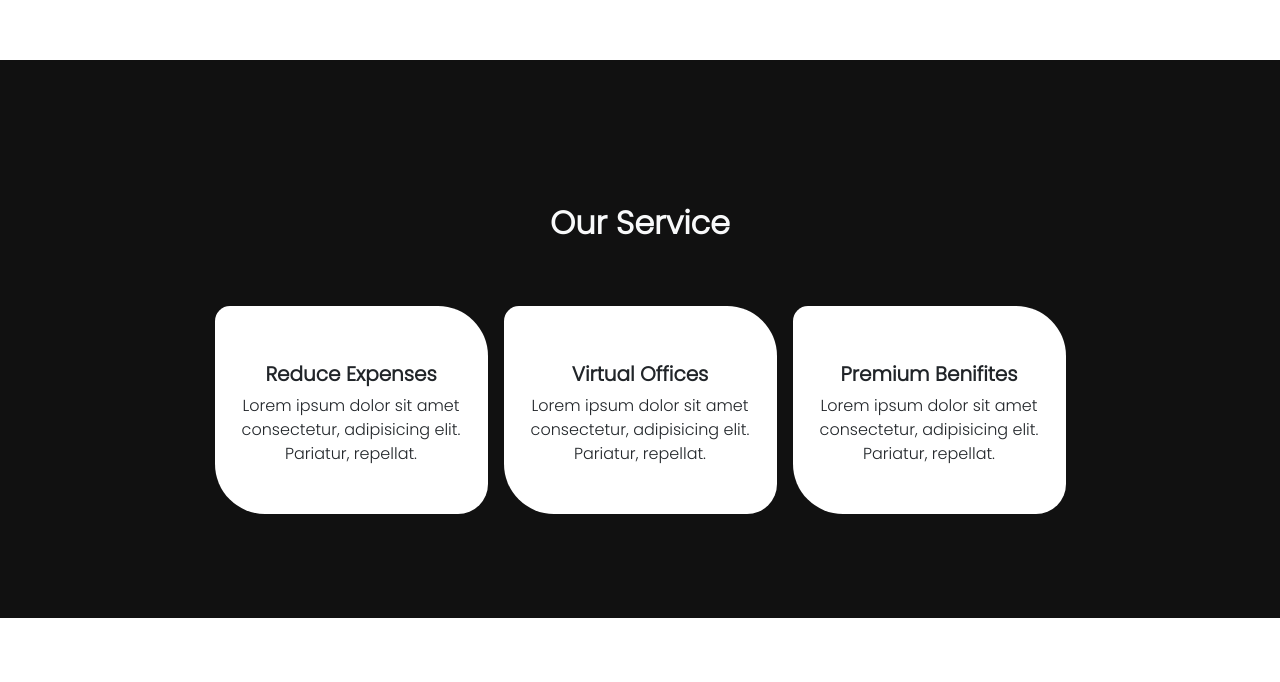
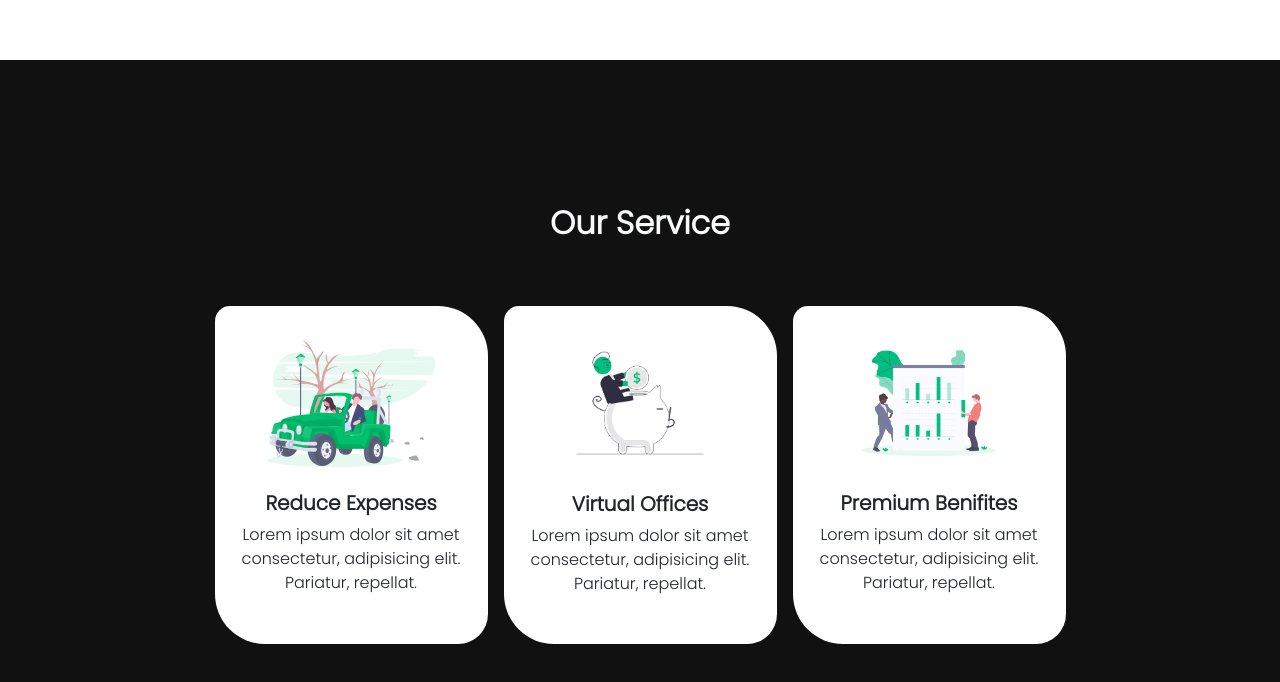
Before and after one commit to sohel22z/Adsin-bootstrap, a plain HTML site: page index.html in a window 1280 px wide. Shown: the part 2114-2796 px from the top of the page. Drawn offline with nearby package versions, Linux system fonts and the light colour scheme; the site is published under a folder, as on GitHub Pages, so addresses that start at the root find nothing.

Commit message:
Update index.html

```diff
--- a/index.html
+++ b/index.html
@@ -46,7 +46,7 @@
         <!-- HOME SHOWCASE -->
 
         <div class="mid">
-            <video class="embed-responsive" autoplay muted loop src="/assets/1.mp4"></video>
+            <video class="embed-responsive" autoplay muted loop src="assets/1.mp4"></video>
             <div class="hero text-center">
                 <h2 class="text-light display-4 fw-bold">Virtual Banking Made Easy</h2>
                 <p class="text-light display-6 mx-auto">Lorem ipsum dolor sit amet consectetur adipisicing elit.
@@ -70,7 +70,7 @@
                 <a class="text-light" href="#">Learn More</a>
             </div>
             <div class="img col-lg-6 col-md-6 col-lg-12 w-50 pt-5 pb-5">
-                <img class="img-fluid" src="./assets/1.svg" alt="" srcset="">
+                <img class="img-fluid" src="assets/1.svg" alt="" srcset="">
             </div>
         </div>
     </section>
@@ -102,17 +102,17 @@
             </div>
             <div class="row mx-auto justify-content-center align-content-center text-center container">
                 <div class="one col-lg-3 col-md-3 col-12 w-25 m-2">
-                    <img class="img-fluid w-75" src="/assets/1.svg" alt="">
+                    <img class="img-fluid w-75" src="assets/1.svg" alt="">
                     <h5 class="fw-bold pt-4">Reduce Expenses</h5>
                     <p>Lorem ipsum dolor sit amet consectetur, adipisicing elit. Pariatur, repellat.</p>
                 </div>
                 <div class="one col-lg-3 col-md-3 col-12 w-25 m-2">
-                    <img class="img-fluid w-75" src="/assets/2.png" alt="">
+                    <img class="img-fluid w-75" src="assets/2.png" alt="">
                     <h5 class="fw-bold pt-4">Virtual Offices</h5>
                     <p>Lorem ipsum dolor sit amet consectetur, adipisicing elit. Pariatur, repellat.</p>
                 </div>
                 <div class="one col-lg-3 col-md-3 col-12 w-25 m-2">
-                    <img class="img-fluid w-75" src="/assets/3.png" alt="">
+                    <img class="img-fluid w-75" src="assets/3.png" alt="">
                     <h5 class="fw-bold pt-4">Premium Benifites</h5>
                     <p>Lorem ipsum dolor sit amet consectetur, adipisicing elit. Pariatur, repellat.</p>
                 </div>
@@ -133,7 +133,7 @@
                 <a class="text-light" href="#">Learn More</a>
             </div>
             <div class="img col-lg-6 col-md-6 col-lg-12 w-50 pt-5 pb-5">
-                <img class="img-fluid" src="/assets/4.png" alt="" srcset="">
+                <img class="img-fluid" src="assets/4.png" alt="" srcset="">
             </div>
         </div>
     </section>
```
